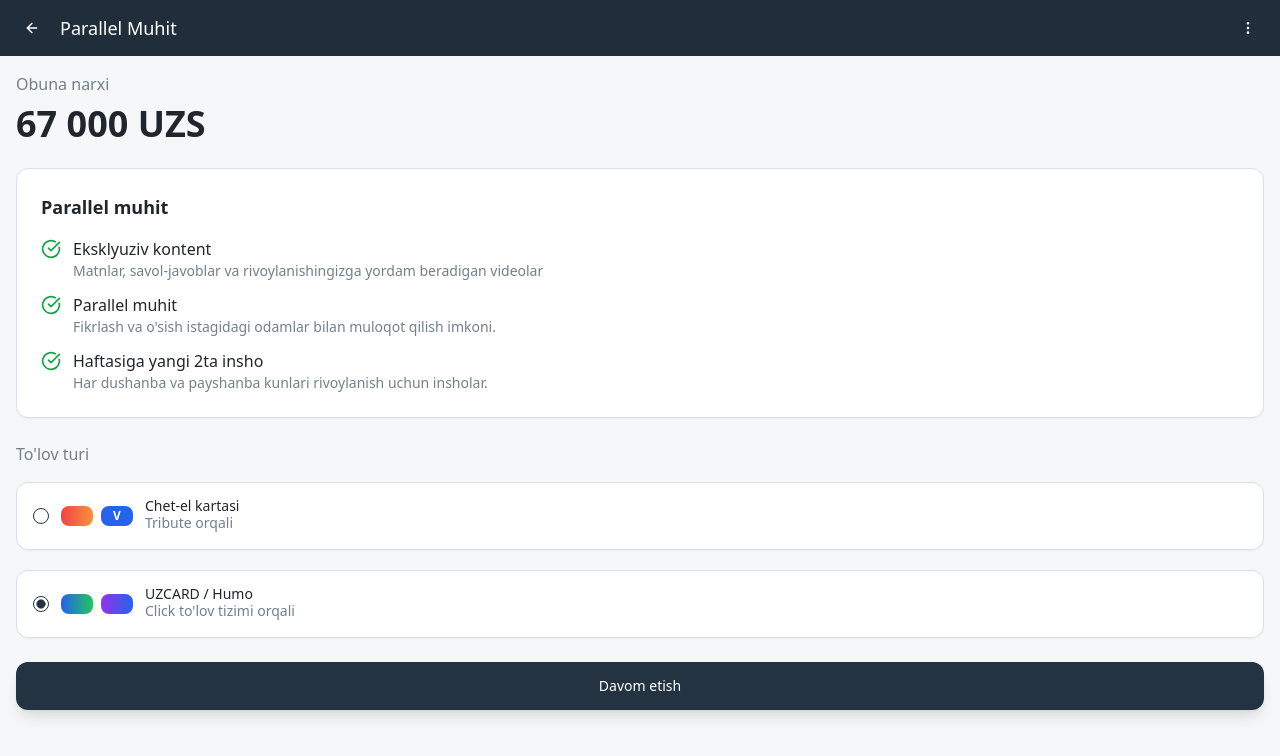
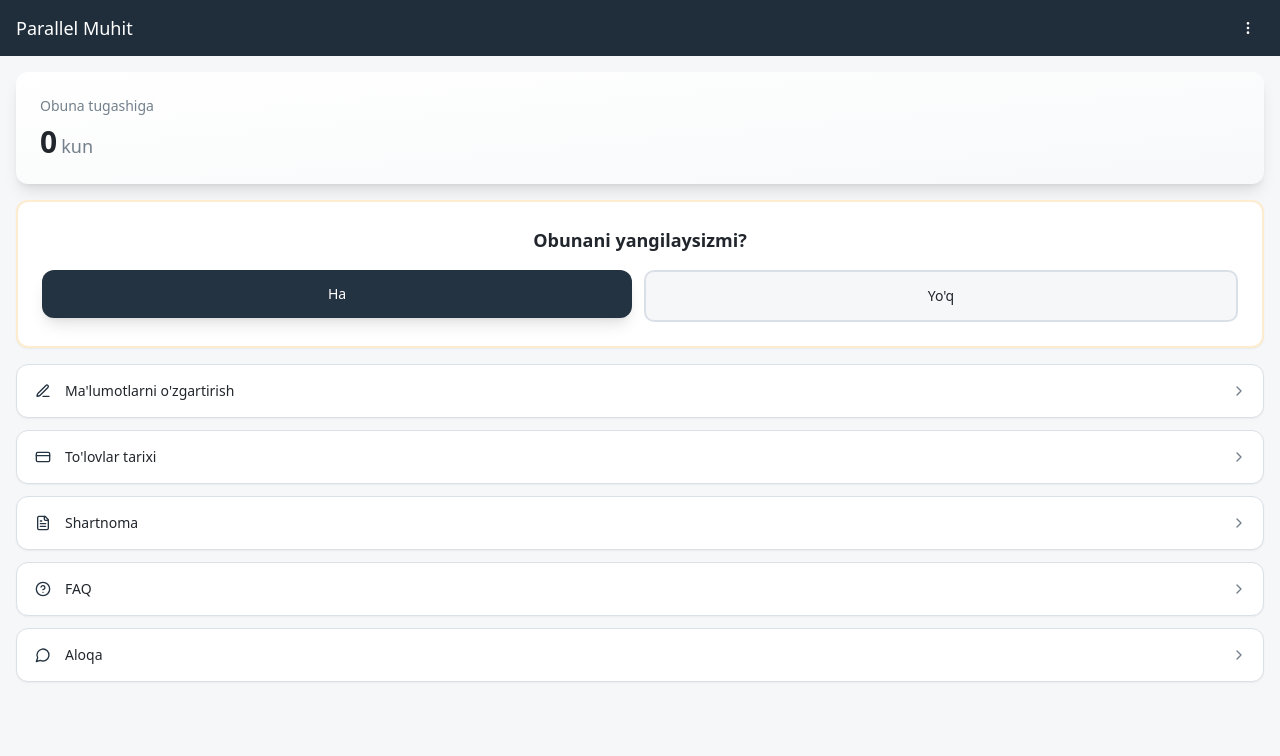
Before and after one commit to dxazratqulov/responsive-app-builder, a React (Vite) app: page / in a window 1280 px wide. Shown: the top 756 px of the page. Built offline with nearby package versions, Linux system fonts and the light colour scheme.

Commit message:
Fix: Add subscription renewal buttons
Add "Yes" and "No" buttons for subscription renewal. Clicking "Yes" should navigate to the payment section.

```diff
--- a/src/pages/Index.tsx
+++ b/src/pages/Index.tsx
@@ -14,6 +14,7 @@ import {
   Calendar
 } from "lucide-react";
 import { Card } from "@/components/ui/card";
+import { Button } from "@/components/ui/button";
 import { Input } from "@/components/ui/input";
 import { Label } from "@/components/ui/label";
 import { RadioGroup, RadioGroupItem } from "@/components/ui/radio-group";
@@ -47,6 +48,29 @@ const Index = () => {
           amount="0"
           currency="kun"
         />
+
+        {/* Subscription Renewal Prompt */}
+        <Card className="p-6 bg-card border-2 border-warning/20">
+          <div className="text-center space-y-4">
+            <h3 className="text-lg font-semibold text-foreground">Obunani yangilaysizmi?</h3>
+
+            <div className="flex gap-3">
+              <PrimaryButton
+                className="flex-1 bg-primary hover:bg-primary-hover"
+                onClick={() => handleNavigation("subscription")}
+              >
+                Ha
+              </PrimaryButton>
+              <Button
+                variant="outline"
+                className="flex-1 py-6 border-2 hover:bg-muted"
+                onClick={() => {}}
+              >
+                Yo'q
+              </Button>
+            </div>
+          </div>
+        </Card>
 
         <div className="space-y-3">
           <MenuItem
@@ -284,9 +308,9 @@ const Index = () => {
     </div>
   );
 
-  // Show subscription by default for demo
+  // Show dashboard by default
   React.useEffect(() => {
-    setCurrentPage("subscription");
+    setCurrentPage("dashboard");
   }, []);
 
   switch (currentPage) {
```
